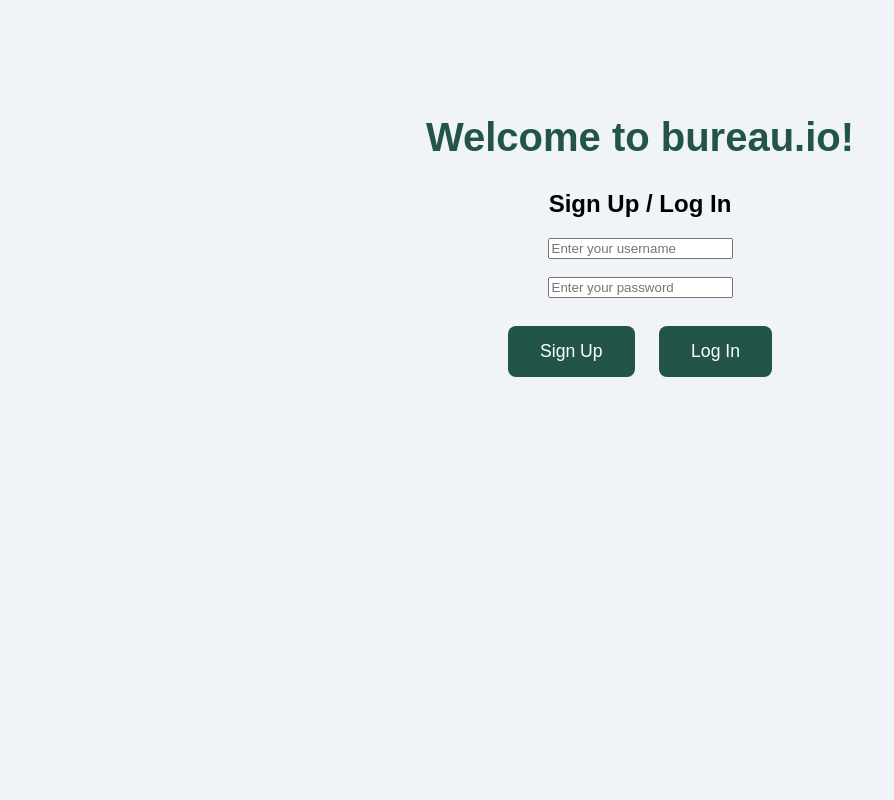
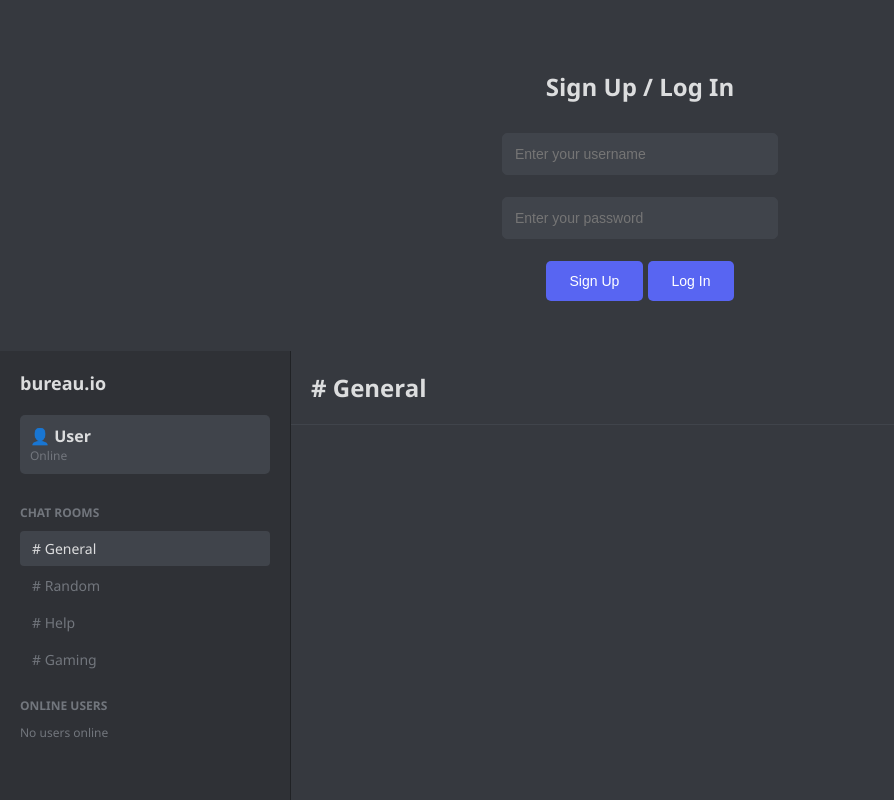
Before and after one commit to davidadrianparker/bureau.io_mvp, a website: page index.html in a window 1280 px wide. Both pictures are taken after a click on the button "Get Started". Shown: the top 800 px of the page, without its empty margins (0-894 px from the left). Drawn offline with nearby package versions, Linux system fonts and the light colour scheme; no server answers.

Commit message:
Add Discord-like sidebar design with professional UI

```diff
--- a/index.html
+++ b/index.html
@@ -5,10 +5,14 @@
     <link rel="stylesheet" href="style.css">
 </head>
 <body>
-    <h1>Welcome to bureau.io!</h1>
-    <button class="button" id="getStartedBtn">Get Started</button>
+    <!-- Welcome Screen -->
+    <div id="welcomeScreen" style="text-align: center; padding: 50px;">
+        <h1>Welcome to bureau.io!</h1>
+        <button class="button" id="getStartedBtn">Get Started</button>
+    </div>
 
-    <div id="authForm" style="display:none; margin-top: 30px;">
+    <!-- Auth Form -->
+    <div id="authForm" style="display:none; text-align: center; padding: 50px;">
         <h2>Sign Up / Log In</h2>
         <input type="text" id="username" placeholder="Enter your username"><br><br>
         <input type="password" id="password" placeholder="Enter your password"><br><br>
@@ -16,27 +20,60 @@
         <button class="button" id="logInBtn">Log In</button>
     </div>
 
-    <!-- Chat room (hidden at first) -->
-    <div id="chatRoom" style="display:none; margin-top: 30px;">
-        <h2>Chat Room</h2>
-        <div style="margin-bottom: 10px;">
-            <label for="roomSelect">Select Room: </label>
-            <select id="roomSelect" style="padding: 5px; margin-right: 10px;">
-                <option value="general"># General</option>
-                <option value="random"># Random</option>
-                <option value="help"># Help</option>
-                <option value="gaming"># Gaming</option>
-            </select>
-            <span id="currentRoom">Currently in: # General</span>
+    <!-- Main Chat Interface (hidden at first) -->
+    <div id="chatInterface" style="display:none; height: 100vh; display: flex;">
+        <!-- Sidebar -->
+        <div id="sidebar" style="width: 250px; background: #2f3136; color: white; padding: 20px;">
+            <h3 style="margin-top: 0; color: #dcddde;">bureau.io</h3>
+
+            <!-- User Info -->
+            <div style="margin-bottom: 30px; padding: 10px; background: #40444b; border-radius: 5px;">
+                <div style="font-weight: bold; color: #dcddde;">👤 <span id="userDisplayName">User</span></div>
+                <div style="font-size: 12px; color: #72767d;">Online</div>
+            </div>
+
+            <!-- Room List -->
+            <div style="margin-bottom: 20px;">
+                <h4 style="color: #72767d; font-size: 12px; text-transform: uppercase; margin-bottom: 10px;">Chat Rooms</h4>
+                <div id="roomList">
+                    <div class="room-item active" data-room="general"># General</div>
+                    <div class="room-item" data-room="random"># Random</div>
+                    <div class="room-item" data-room="help"># Help</div>
+                    <div class="room-item" data-room="gaming"># Gaming</div>
+                </div>
+            </div>
+
+            <!-- Online Users -->
+            <div>
+                <h4 style="color: #72767d; font-size: 12px; text-transform: uppercase; margin-bottom: 10px;">Online Users</h4>
+                <div id="onlineUsers">
+                    <div style="color: #72767d; font-size: 12px;">No users online</div>
+                </div>
+            </div>
         </div>
-        <div id="chatMessages" style="border:1px solid #ccc; background:#fff; width:800px; height:400px; margin:0 auto 10px auto; padding:10px; overflow-y:auto; text-align:left;"></div>
-        <input type="text" id="chatInput" placeholder="Type a message..." style="width:250px; padding:8px;">
-        <button class="button" id="sendBtn">Send</button>
+
+        <!-- Chat Area -->
+        <div id="chatArea" style="flex: 1; display: flex; flex-direction: column; background: #36393f;">
+            <!-- Chat Header -->
+            <div style="padding: 20px; border-bottom: 1px solid #40444b; background: #36393f;">
+                <h2 style="margin: 0; color: #dcddde;"># <span id="currentRoomName">General</span></h2>
+            </div>
+
+            <!-- Messages -->
+            <div id="chatMessages" style="flex: 1; padding: 20px; overflow-y: auto; background: #36393f;"></div>
+
+            <!-- Message Input -->
+            <div style="padding: 20px; background: #36393f; border-top: 1px solid #40444b;">
+                <div style="display: flex; gap: 10px;">
+                    <input type="text" id="chatInput" placeholder="Type a message..." style="flex: 1; padding: 12px; border: none; border-radius: 5px; background: #40444b; color: #dcddde;">
+                    <button class="button" id="sendBtn">Send</button>
+                </div>
+            </div>
+        </div>
     </div>
+
     <script src="/socket.io/socket.io.js"></script>
     <script>
-        // Keep your existing code for showing/hiding forms and chat room
-
         // Connect to the server
         const socket = io();
 
@@ -47,8 +84,12 @@
         // When you sign up or log in, show the chat room and set the username
         function showChatRoom(username) {
             currentUsername = username;
+            document.getElementById('welcomeScreen').style.display = 'none';
             document.getElementById('authForm').style.display = 'none';
-            document.getElementById('chatRoom').style.display = 'block';
+            document.getElementById('chatInterface').style.display = 'flex';
+
+            // Update user display name
+            document.getElementById('userDisplayName').textContent = username;
 
             // Join the default room
             joinRoom("general");
@@ -64,8 +105,14 @@
             socket.emit('join room', roomName);
 
             // Update UI
-            document.getElementById('currentRoom').textContent = `Currently in: # ${roomName.charAt(0).toUpperCase() + roomName.slice(1)}`;
-            document.getElementById('chatMessages').innerHTML = `<em>Joined <b># ${roomName}</b>. Start chatting!</em><br>`;
+            document.getElementById('currentRoomName').textContent = roomName.charAt(0).toUpperCase() + roomName.slice(1);
+            document.getElementById('chatMessages').innerHTML = `<em style="color: #72767d;">Joined <b># ${roomName}</b>. Start chatting!</em><br>`;
+
+            // Update room selection
+            document.querySelectorAll('.room-item').forEach(item => {
+                item.classList.remove('active');
+            });
+            document.querySelector(`[data-room="${roomName}"]`).classList.add('active');
         }
 
         // When you send a message
@@ -82,7 +129,7 @@
 
             // Send the message to the current room
             socket.emit('chat message', {
-                message: `<b>${currentUsername}:</b> ${message} <span style="color:#888; font-size:0.9em;">[${timestamp}]</span>`,
+                message: `<b>${currentUsername}:</b> ${message} <span style="color:#72767d; font-size:0.9em;">[${timestamp}]</span>`,
                 room: currentRoom
             });
 
@@ -92,15 +139,17 @@
         // When a message is received from the server
         socket.on('chat message', function(data) {
             var chatBox = document.getElementById('chatMessages');
-            chatBox.innerHTML += data.message + "<br>";
+            chatBox.innerHTML += `<div style="margin-bottom: 10px; color: #dcddde;">${data.message}</div>`;
             chatBox.scrollTop = chatBox.scrollHeight;
         });
 
-        // Handle room changes
-        document.getElementById('roomSelect').onchange = function() {
-            var selectedRoom = this.value;
-            joinRoom(selectedRoom);
-        };
+        // Handle room clicks
+        document.querySelectorAll('.room-item').forEach(item => {
+            item.addEventListener('click', function() {
+                var selectedRoom = this.getAttribute('data-room');
+                joinRoom(selectedRoom);
+            });
+        });
 
         // Allow pressing Enter to send message
         document.getElementById('chatInput').addEventListener('keydown', function(e) {
@@ -130,8 +179,8 @@
 
         // Show the form when "Get Started" is clicked
         document.getElementById('getStartedBtn').onclick = function() {
+            document.getElementById('welcomeScreen').style.display = 'none';
             document.getElementById('authForm').style.display = 'block';
-            this.style.display = 'none';
         };
     </script>
 </body>
--- a/style.css
+++ b/style.css
@@ -1,33 +1,121 @@
 body {
-    background-color: #f0f4f8;
-    font-family: Arial, sans-serif;
-    text-align: center;
-    padding-top: 80px;
-}
-
-h1 {
-    color: #22544A;
-    font-size: 2.5em;
-    margin-bottom: 0.5em;
-}
-
-p {
-    color: #333;
-    font-size: 1.2em;
-    margin-bottom: 2em;
+    margin: 0;
+    padding: 0;
+    font-family: 'Segoe UI', Tahoma, Geneva, Verdana, sans-serif;
+    background: #36393f;
+    color: #dcddde;
 }
 
 .button {
-    background-color: #22544A;
-    color: #fff;
+    background: #5865f2;
+    color: white;
     border: none;
-    padding: 15px 32px;
-    font-size: 1.1em;
-    border-radius: 8px;
+    padding: 12px 24px;
+    border-radius: 5px;
     cursor: pointer;
-    margin: 10px;
+    font-size: 14px;
+    font-weight: 500;
     transition: background 0.2s;
 }
+
 .button:hover {
-    background-color: #183c35;
+    background: #4752c4;
 }
+
+input[type="text"], input[type="password"] {
+    padding: 12px;
+    border: 1px solid #40444b;
+    border-radius: 5px;
+    background: #40444b;
+    color: #dcddde;
+    font-size: 14px;
+    width: 250px;
+}
+
+input[type="text"]:focus, input[type="password"]:focus {
+    outline: none;
+    border-color: #5865f2;
+}
+
+/* Room items styling */
+.room-item {
+    padding: 8px 12px;
+    margin: 2px 0;
+    border-radius: 4px;
+    cursor: pointer;
+    color: #72767d;
+    transition: all 0.2s;
+    font-size: 14px;
+}
+
+.room-item:hover {
+    background: #40444b;
+    color: #dcddde;
+}
+
+.room-item.active {
+    background: #40444b;
+    color: #dcddde;
+    font-weight: 500;
+}
+
+/* Scrollbar styling */
+::-webkit-scrollbar {
+    width: 8px;
+}
+
+::-webkit-scrollbar-track {
+    background: #2f3136;
+}
+
+::-webkit-scrollbar-thumb {
+    background: #202225;
+    border-radius: 4px;
+}
+
+::-webkit-scrollbar-thumb:hover {
+    background: #40444b;
+}
+
+/* Welcome screen styling */
+#welcomeScreen h1 {
+    color: #dcddde;
+    font-size: 2.5em;
+    margin-bottom: 30px;
+}
+
+/* Auth form styling */
+#authForm h2 {
+    color: #dcddde;
+    margin-bottom: 30px;
+}
+
+/* Chat messages styling */
+#chatMessages {
+    color: #dcddde;
+    line-height: 1.4;
+}
+
+#chatMessages b {
+    color: #ffffff;
+}
+
+/* Sidebar styling */
+#sidebar {
+    border-right: 1px solid #202225;
+}
+
+#sidebar h3 {
+    font-size: 18px;
+    margin-bottom: 20px;
+}
+
+/* User info styling */
+#userDisplayName {
+    color: #dcddde;
+}
+
+/* Online users styling */
+#onlineUsers {
+    font-size: 14px;
+}
```
